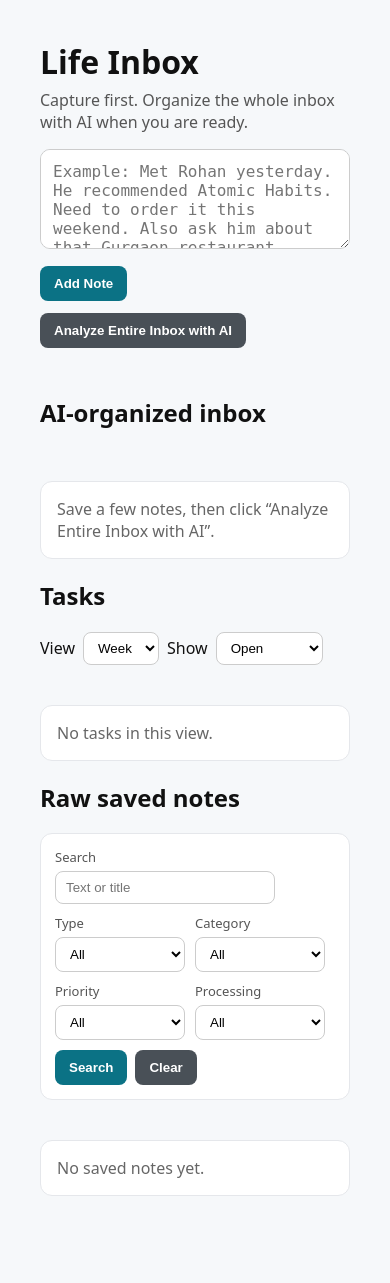
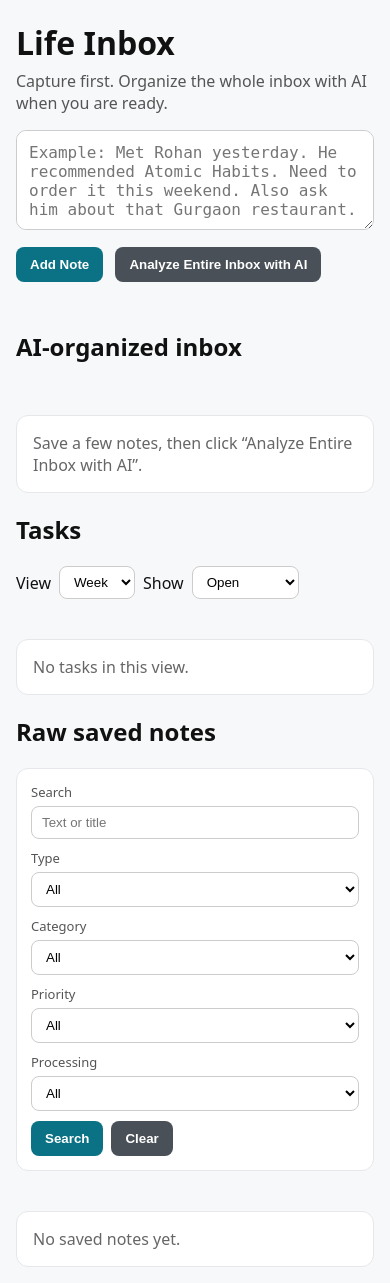
Before and after one commit to manasvimittal27/life-inbox, a FastAPI app: page / in a window 390 px wide. Before the commit the page ends 1196 px from the top, so only its background shows below. Run offline with FastAPI, Linux system fonts and the light colour scheme; data that the repository does not hold is empty.

Commit message:
Stage 5: reliability and polish
Make the app a dependable daily driver:

- Stable re-analysis: re-running analysis refreshes a task's wording and
  priority from the note but preserves the user's structured edits
  (bucket, due date, type, recurrence, importance, effort), status, and
  progress, so nothing gets clobbered.
- Overdue + carry-forward: open one-off tasks whose due date has passed are
  carried onto today's column in the week view and flagged "overdue"
  instead of being stranded on a past day; past-due backlog items are
  flagged too.
- Theming and mobile: colors (including the P0/P1/P2 palette) move to CSS
  variables, and a mobile breakpoint tightens the gutter and makes the
  filter toolbar stack on small screens.
- Test covers that re-analysis preserves user edits and logged progress.

Co-Authored-By: Claude Opus 4.8 <noreply@anthropic.com>

```diff
--- a/app/database.py
+++ b/app/database.py
@@ -394,26 +394,17 @@ def complete_analysis_run(run_id: int, result: dict) -> dict:
                         TaskSourceItemRecord.task_id == task.id
                     )
                 ).all()
+                # Refresh the wording/priority from the (possibly edited) note,
+                # but PRESERVE the structured scheduling fields, status, and
+                # progress so re-analysis never clobbers the user's own edits.
                 changed = (
                     task.text != todo["task"]
                     or task.priority != todo["priority"]
                     or task.timing_text != todo["when"]
-                    or task.bucket != structured["bucket"]
-                    or task.due_date != structured["due_date"]
-                    or task.task_type != structured["task_type"]
-                    or task.recurrence != structured["recurrence"]
-                    or task.importance != structured["importance"]
-                    or task.effort_min != structured["effort_min"]
                 )
                 task.text = todo["task"]
                 task.priority = todo["priority"]
                 task.timing_text = todo["when"]
-                task.bucket = structured["bucket"]
-                task.due_date = structured["due_date"]
-                task.task_type = structured["task_type"]
-                task.recurrence = structured["recurrence"]
-                task.importance = structured["importance"]
-                task.effort_min = structured["effort_min"]
                 task.dedup_key = _task_dedup_key(list(task_source_ids))
                 if changed:
                     task.updated_at = completed_at
--- a/app/static/styles.css
+++ b/app/static/styles.css
@@ -1,12 +1,23 @@
-body { font-family: system-ui, -apple-system, Segoe UI, sans-serif; margin: 40px; background: #f6f8fa; color: #111; }
+:root {
+  --bg: #f6f8fa;
+  --text: #111;
+  --muted: #666;
+  --card-border: #e5e7eb;
+  --primary: #0b7285;
+  --danger: #b42318;
+  --p0-bg: #fde0e0; --p0-fg: #b42318;
+  --p1-bg: #fdf0d5; --p1-fg: #9a6700;
+  --p2-bg: #e6f0f5; --p2-fg: #0b5566;
+}
+body { font-family: system-ui, -apple-system, Segoe UI, sans-serif; margin: 40px; background: var(--bg); color: var(--text); }
 .wrap { max-width: 920px; margin: 0 auto; }
 h1 { margin-bottom: 6px; }
 h3 { margin-bottom: 8px; }
 .sub { color: #555; margin-top: 0; }
 textarea { width: 100%; min-height: 100px; font-size: 16px; padding: 12px; border-radius: 10px; border: 1px solid #ccc; box-sizing: border-box; }
-button { margin-top: 12px; margin-right: 8px; padding: 10px 14px; border: 0; border-radius: 8px; cursor: pointer; background: #0b7285; color: white; font-weight: 650; }
+button { margin-top: 12px; margin-right: 8px; padding: 10px 14px; border: 0; border-radius: 8px; cursor: pointer; background: var(--primary); color: white; font-weight: 650; }
 button.secondary { background: #495057; }
-button.danger { background: #b42318; }
+button.danger { background: var(--danger); }
 button:disabled { cursor: not-allowed; opacity: 0.65; }
 .panel { background: white; border: 1px solid #e5e7eb; border-radius: 12px; padding: 16px; margin: 12px 0; }
 .note { background: white; border: 1px solid #e5e7eb; border-radius: 12px; padding: 14px; margin: 12px 0; box-shadow: 0 1px 2px rgba(0,0,0,0.04); }
@@ -27,13 +38,13 @@ button:disabled { cursor: not-allowed; opacity: 0.65; }
 .note-edit-input { min-height: 72px; }
 .time { color: #777; font-size: 12px; margin-top: 6px; }
 .pill { display: inline-block; padding: 2px 8px; border-radius: 999px; background: #eef2f7; margin-left: 6px; font-size: 12px; font-weight: 600; }
-.pill.bucket-P0 { background: #fde0e0; color: #b42318; }
-.pill.bucket-P1 { background: #fdf0d5; color: #9a6700; }
-.pill.bucket-P2 { background: #e6f0f5; color: #0b5566; }
+.pill.bucket-P0 { background: var(--p0-bg); color: var(--p0-fg); }
+.pill.bucket-P1 { background: var(--p1-bg); color: var(--p1-fg); }
+.pill.bucket-P2 { background: var(--p2-bg); color: var(--p2-fg); }
 ul { padding-left: 22px; }
 .week-grid { display: grid; grid-template-columns: repeat(7, minmax(0, 1fr)); gap: 8px; margin: 12px 0; }
 .day-card { background: white; border: 1px solid #e5e7eb; border-radius: 10px; padding: 10px; min-height: 90px; }
-.day-today { border-color: #0b7285; box-shadow: 0 0 0 1px #0b7285; }
+.day-today { border-color: var(--primary); box-shadow: 0 0 0 1px var(--primary); }
 .day-head { display: flex; justify-content: space-between; align-items: baseline; margin-bottom: 6px; }
 .day-name { font-weight: 700; }
 .day-date { color: #777; font-size: 12px; }
@@ -79,5 +90,12 @@ ul { padding-left: 22px; }
 .progress { display: inline-flex; align-items: center; gap: 6px; margin-top: 4px; }
 .week-task .progress { flex-basis: 100%; }
 .progress-bar { display: inline-block; width: 90px; height: 6px; background: #e5e7eb; border-radius: 999px; overflow: hidden; }
-.progress-fill { display: block; height: 100%; background: #0b7285; }
+.progress-fill { display: block; height: 100%; background: var(--primary); }
 .progress-pct { font-size: 12px; color: #555; }
+
+/* Mobile */
+@media (max-width: 600px) {
+  body { margin: 16px; }
+  .search-toolbar input, .search-toolbar select { min-width: 0; width: 100%; }
+  .search-toolbar label { width: 100%; }
+}
```
Also changed, not shown: app/static/app.js (+25 -18 lines), tests/test_api.py (+25 -0 lines).
